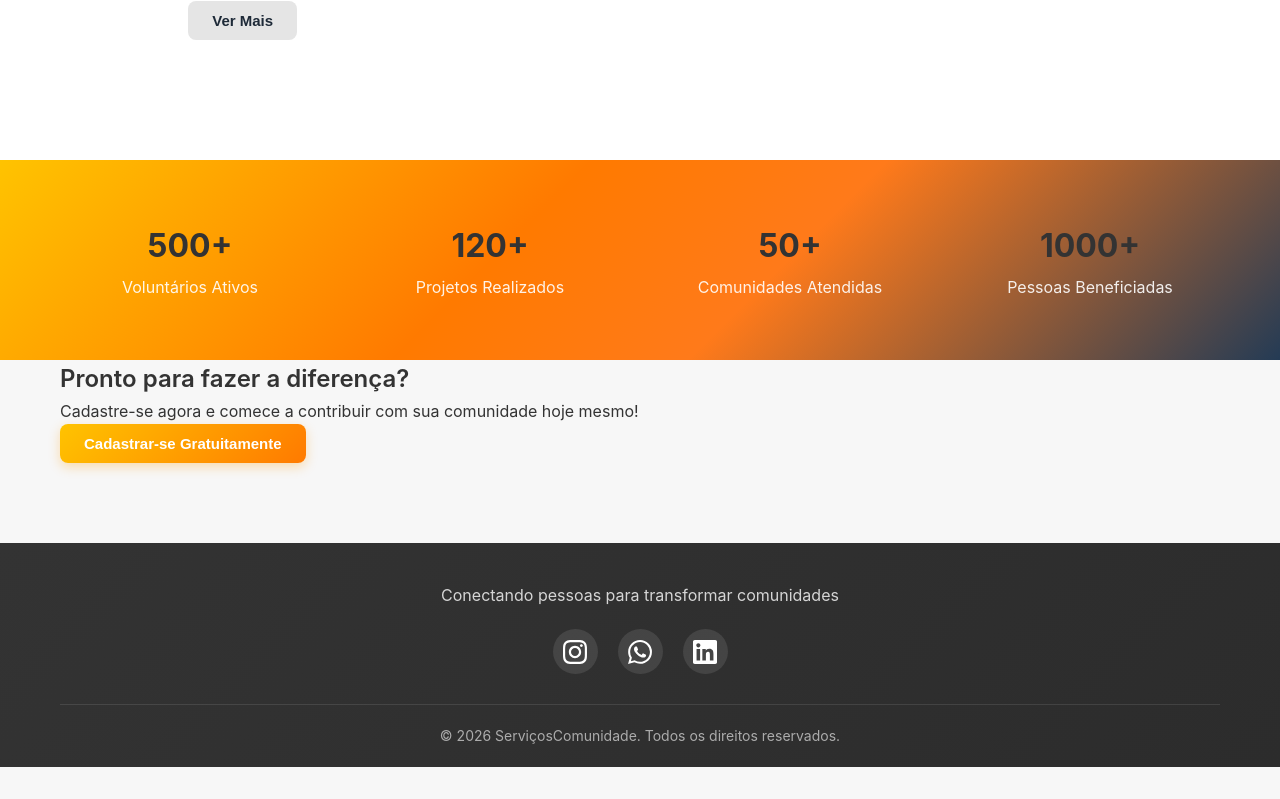
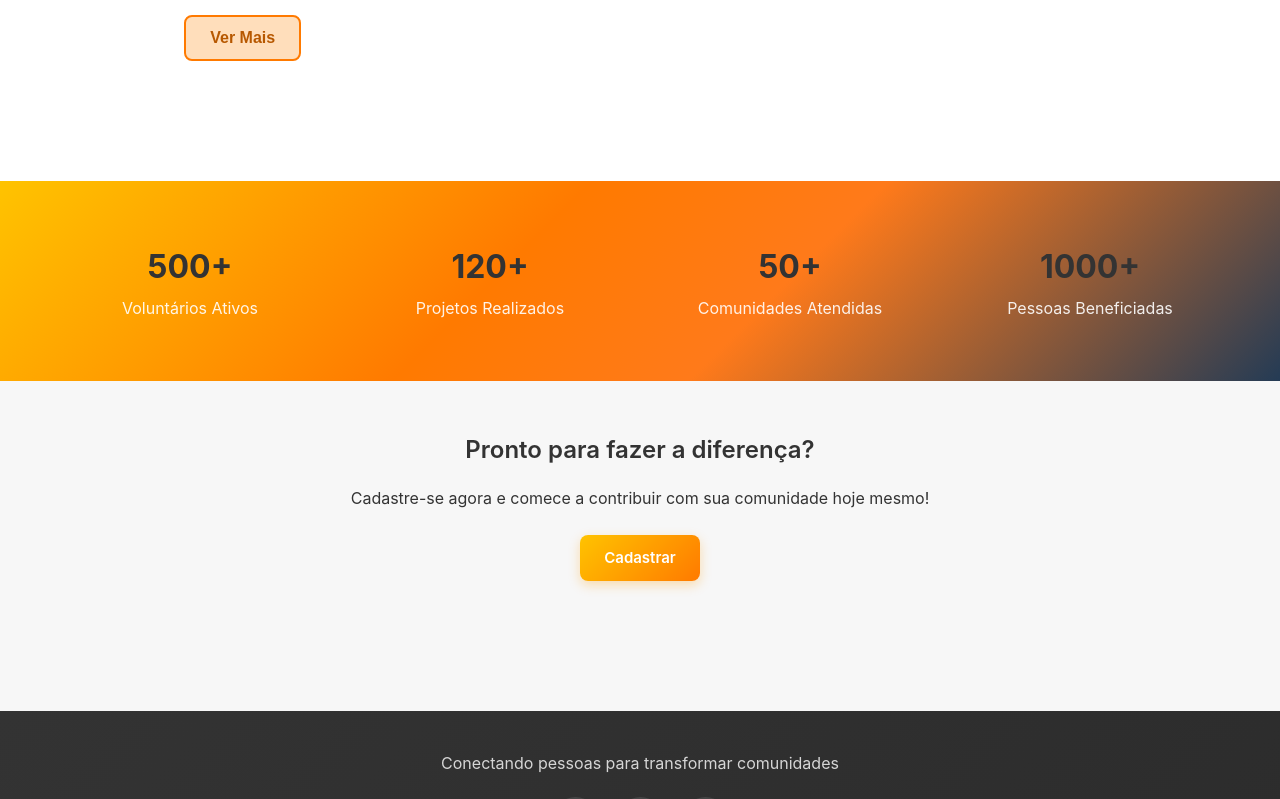
Before and after one commit to LaraFerraz/FrontEnd_Impacta, a React (Create React App) app: page / in a window 1280 px wide. Shown: the part 1845-2644 px from the top of the page. Before the commit the page ends 2612 px from the top, so only its background shows below. Built offline with nearby package versions, Linux system fonts and the light colour scheme; no server answers.

Commit message:
alterações

```diff
--- a/src/App.jsx
+++ b/src/App.jsx
@@ -6,6 +6,8 @@ import Footer from './views/components/Footer.jsx';
 import AppRoutes from './routes/AppRoutes.jsx';
 import './assets/styles/colors.css';
 import './assets/styles/App.css';
+import './views/components/btn-primary.css';
+import './views/components/btn-secondary.css';
 
 function App() {
   return (
--- a/src/views/pages/Home.css
+++ b/src/views/pages/Home.css
@@ -107,6 +107,27 @@
 .service-icons span:nth-child(3) { bottom: 0; left: 50%; transform: translateX(-50%); }
 .service-icons span:nth-child(4) { top: 50%; left: 0; transform: translateY(-50%); }
 
+.cta {
+  display: flex;
+  align-items: center;
+  justify-content: center;
+}
+
+.cta-content {
+  text-align: center;
+  padding: 50px
+}
+
+.cta-content h2 {
+  margin-bottom: 16px;
+}
+
+.cta-content p {
+  margin-bottom: 24px;
+}
+
+
+
 @keyframes rotate {
   from { transform: rotate(0deg); }
   to { transform: rotate(360deg); }
--- a/src/views/pages/Home.jsx
+++ b/src/views/pages/Home.jsx
@@ -3,6 +3,7 @@ import { useAuth } from '../../controllers/contexts/AuthContext';
 import { Link } from 'react-router-dom';
 import './Home.css';
 import ServiceCard from "../components/ServiceCard";
+import '../components/btn-primary.css';
 import CTA from "../components/CTA";
 
 
@@ -128,9 +129,9 @@ const Home = () => {
           <div className="cta-content">
             <h2>Pronto para fazer a diferença?</h2>
             <p>Cadastre-se agora e comece a contribuir com sua comunidade hoje mesmo!</p>
-            <button className="btn-primary cta-btn">
-              Cadastrar-se Gratuitamente
-            </button>
+            <Link to="/cadastro" className="btn-primary">
+              Cadastrar
+            </Link>
           </div>
         </div>
       </section>
```
Lines whose indentation alone changed are shown as unchanged.
